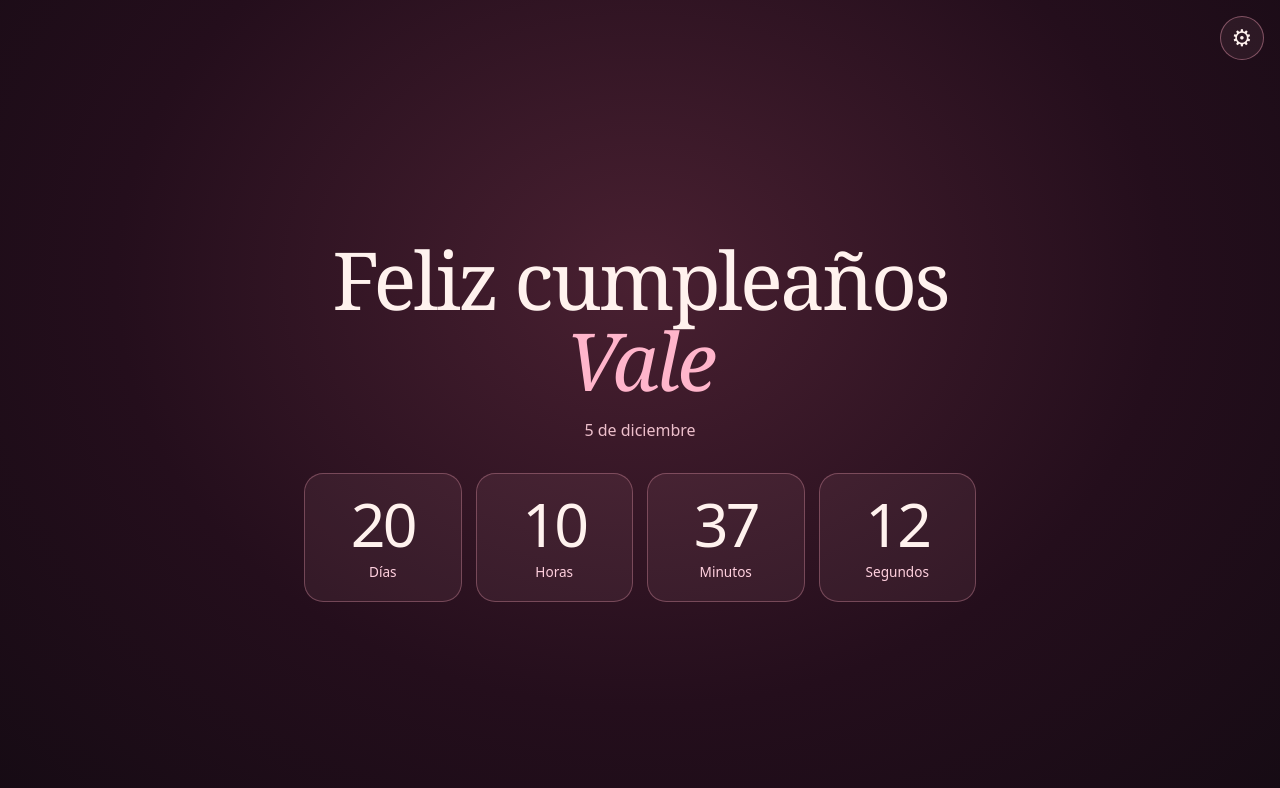
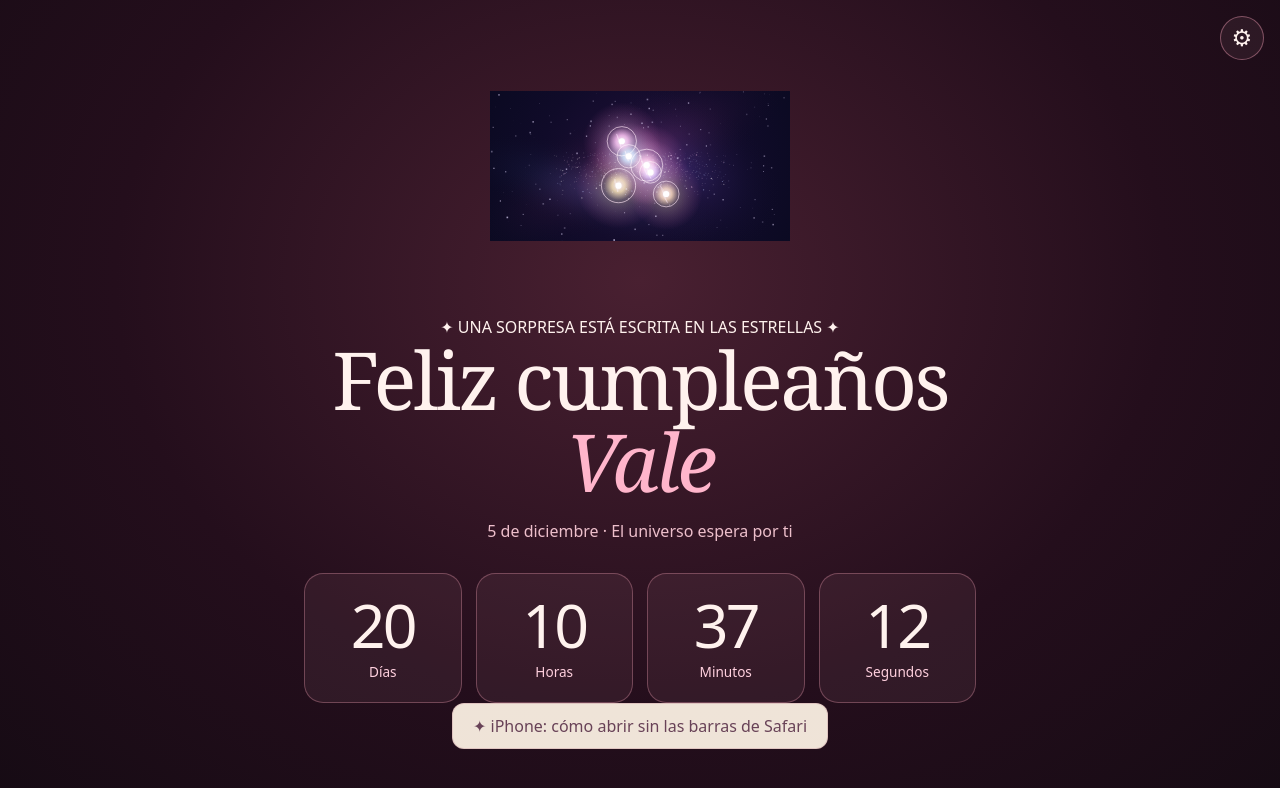
Before and after one commit to lugal3/valeteamo, a React (Vite) app: page / in a window 1280 px wide. Shown: the top 788 px of the page. Built offline with nearby package versions, Linux system fonts and the light colour scheme.

Commit message:
feat(cosmos): wire LP playtests and post-countdown gift journey

```diff
--- a/src/BirthdayCountdown.tsx
+++ b/src/BirthdayCountdown.tsx
@@ -1,5 +1,8 @@
-import {useEffect,useRef,useState,type FormEvent,type ReactNode} from 'react';
+import {lazy,Suspense,useEffect,useRef,useState,type FormEvent,type ReactNode} from 'react';
+import {CosmosCanvas} from './experience/CosmosCanvas';
 import './birthday-countdown.css';
+
+const CosmosExperience=lazy(()=>import('./experience/CosmosExperience'));
 
 // Medianoche del 5 de diciembre de 2026 en Santiago de Chile.
 const opensAt = Date.parse('2026-12-05T00:00:00-03:00');
@@ -7,6 +10,8 @@ const remaining = () => Math.max(0,Math.ceil((opensAt-Date.now())/1000));
 
 export function BirthdayCountdown({children}:{children:ReactNode}){
  const [entered,setEntered]=useState(false);
+ const [giftLaunched,setGiftLaunched]=useState(false);
+ const [installOpen,setInstallOpen]=useState(false);
  const [seconds,setSeconds]=useState(remaining);
  const [code,setCode]=useState('');
  const [invalid,setInvalid]=useState(false);
@@ -39,6 +44,7 @@ export function BirthdayCountdown({children}:{children:ReactNode}){
  }
 
  if(entered)return children;
+ if(giftLaunched)return <Suspense fallback={<main className="birthday-countdown" role="status">Abriendo el universo…</main>}><CosmosExperience startAt="gift" onExit={()=>setEntered(true)} onEnterGame={()=>setEntered(true)}/></Suspense>;
  const parts=[
   ['Días',Math.floor(seconds/86400)],
   ['Horas',Math.floor(seconds/3600)%24],
@@ -47,17 +53,22 @@ export function BirthdayCountdown({children}:{children:ReactNode}){
  ] as const;
 
  return <main className="birthday-countdown">
+  <CosmosCanvas quality="auto"/>
+  <div className="birthday-countdown-shade" aria-hidden="true"/>
   <button className="birthday-admin-toggle" type="button" aria-label="Administración" aria-haspopup="dialog" onClick={openAdmin}>
    <span aria-hidden="true">⚙</span>
   </button>
   <section className="birthday-countdown-content" aria-labelledby="birthday-countdown-title">
+   <span className="birthday-cosmic-label">✦ UNA SORPRESA ESTÁ ESCRITA EN LAS ESTRELLAS ✦</span>
    <h1 id="birthday-countdown-title">Feliz cumpleaños <em>Vale</em></h1>
-   <p><time dateTime="2026-12-05">5 de diciembre</time></p>
+   <p><time dateTime="2026-12-05">5 de diciembre</time> · El universo espera por ti</p>
    {seconds>0?<dl className="birthday-time" role="timer" aria-label="Tiempo para abrir el regalo">
     {parts.map(([label,value])=><div key={label}>
      <dt>{label}</dt><dd>{String(value).padStart(2,'0')}</dd>
     </div>)}
-   </dl>:<button className="birthday-submit" type="button" onClick={()=>setEntered(true)}>Abrir mi sorpresa</button>}
+   </dl>:<button className="birthday-submit" type="button" onClick={()=>setGiftLaunched(true)}>Abrir mi sorpresa</button>}
+   <button className="birthday-iphone-help" type="button" onClick={()=>setInstallOpen(v=>!v)} aria-expanded={installOpen}>✦ iPhone: cómo abrir sin las barras de Safari</button>
+   {installOpen&&<div className="birthday-iphone-panel"><p>1. Abre este enlace en Safari.</p><p>2. Pulsa Compartir → Añadir a pantalla de inicio.</p><p>3. Si aparece, activa «Abrir como app web».</p><p>4. Abre el icono recién creado. La experiencia visual funciona en vertical.</p></div>}
   </section>
   <dialog ref={dialog} className="birthday-admin" aria-labelledby="birthday-admin-title">
    <form onSubmit={enterAdmin}>
--- a/src/PlaytestMenu.tsx
+++ b/src/PlaytestMenu.tsx
@@ -2,11 +2,16 @@ import {useEffect,useState} from 'react';
 import {HOUSE_TRIALS,type HouseTrial,type HouseTrialId} from './lab/house-trials';
 import './playtest-menu.css';
 
-type MenuAction='house'|'rescue'|'arcade'|'classic'|'story'|HouseTrialId;
+type MenuAction='cosmos-countdown'|'cosmos-gift'|'cosmos-galaxy'|'house'|'rescue'|'arcade'|'classic'|'story'|HouseTrialId;
 type MenuCard={id:MenuAction;title:string;description:string};
 
 const trialCard=(id:HouseTrialId):MenuCard=>({id,...HOUSE_TRIALS[id]});
 const groups:{title:string;cards:MenuCard[]}[]=[
+ {title:'Cumpleaños · experiencia cósmica',cards:[
+  {id:'cosmos-countdown',title:'✦ Contador y colores',description:'Prueba el contador real, las animaciones y la apertura sin esperar al 5 de diciembre.'},
+  {id:'cosmos-gift',title:'♡ Regalo animado',description:'Abre la caja de regalo y observa la transición hacia el universo.'},
+  {id:'cosmos-galaxy',title:'✧ Galaxia y constelaciones',description:'Explora estrellas, seis recuerdos, cartas, misterio y el final. Incluye ajustes de paleta.'}
+ ]},
  {title:'Casa 3D',cards:[
   {id:'house',title:'Casa 3D',description:'Empieza con la entrada por la ventana. Explora las dos plantas y sigue el recorrido del rescate desde el principio.'},
   trialCard('bedroom'),trialCard('arrival'),trialCard('basement')
--- a/src/StoryApp.tsx
+++ b/src/StoryApp.tsx
@@ -1,4 +1,4 @@
-import {useCallback,useEffect,useRef,useState,type ComponentType} from 'react';
+import {lazy,Suspense,useCallback,useEffect,useRef,useState,type ComponentType} from 'react';
 import {CHARACTERS,type CharacterId} from './characters';
 import {CONTENT_IS_SAMPLE,STORY,type MemoryPhoto} from './story-content';
 import {advance,goTo,initialProgress,readProgress,writeProgress,type StoryProgress} from './story-progress';
@@ -11,6 +11,8 @@ import {PlaytestHouse,PlaytestMenu} from './PlaytestMenu';
 import type {HouseTrialId} from './lab/house-trials';
 import './story.css';
 import {stopWelcomeMelody} from './demo/welcome-melody';
+
+const CosmosExperience=lazy(()=>import('./experience/CosmosExperience'));
 
 function Portrait({character}:{character:CharacterId}){
  return <span className="kitty-reference-portrait" aria-hidden="true" style={{backgroundImage:`url(${new URL(`./sprites/${character}-reference-sheet.png`,document.baseURI).href})`}}/>;
@@ -34,10 +36,11 @@ export function StoryApp({ClassicApp}:{ClassicApp:ComponentType}){
  const container=useRef<HTMLDivElement>(null);
  const audio=useRef<Sound>(new Sound());
  const [progress,setProgress]=useState<StoryProgress>(()=>readProgress(STORY.length));
- const [screen,setScreen]=useState<'splash'|'cover'|'story'|'game'|'classic'|'rescue'|'tests'|'arcade'>('splash');
+ const [screen,setScreen]=useState<'splash'|'cover'|'story'|'game'|'classic'|'rescue'|'tests'|'arcade'|'cosmos'>('splash');
  const [demoEntry,setDemoEntry]=useState<'garden'|'abduction'|'trail'|'house'|'drawer'|'lock'|'rescue'|'mirror'>('garden');
  const [demoTrial,setDemoTrial]=useState(false);const [saved,setSaved]=useState(progress.started);const [storageOK,setStorageOK]=useState(true);
  const [houseTrial,setHouseTrial]=useState<HouseTrialId|null>(null);
+ const [cosmosEntry,setCosmosEntry]=useState<'countdown'|'gift'|'galaxy'>('countdown');
  const closeHouseTrial=useCallback(()=>setHouseTrial(null),[]);
  const [audioNotice,setAudioNotice]=useState('');
  const [comicOpen,setComicOpen]=useState(false);
@@ -57,11 +60,14 @@ export function StoryApp({ClassicApp}:{ClassicApp:ComponentType}){
  const unlockAudio=()=>{if(!progress.muted)tryAudio();};
  const openDemo=(entry:typeof demoEntry,trial:boolean)=>{setDemoEntry(entry);setDemoTrial(trial);audio.current.destroy();stopWelcomeMelody();setScreen('rescue');};
  if(screen==='splash')return <Splash muted={progress.muted} onStart={()=>{if(!progress.muted)tryAudio(true);setScreen('cover');}}/>;
+ if(screen==='cosmos')return <Suspense fallback={<main role="status" style={{display:'grid',placeItems:'center',background:'#0a0719',color:'#ffddf1'}}>Preparando las estrellas…</main>}><CosmosExperience preview startAt={cosmosEntry} onExit={()=>setScreen('tests')} onEnterGame={()=>setScreen('tests')}/></Suspense>;
  if(screen==='rescue')return <RescueDemo key={demoEntry+(demoTrial?'-trial':'-story')} entry={demoEntry} test={demoTrial} onExit={()=>{setScreen(demoTrial?'tests':'cover');if(!demoTrial)unlockAudio();}}/>;
  if(screen==='tests')return houseTrial?<PlaytestHouse id={houseTrial} onExit={closeHouseTrial}/>:<PlaytestMenu
   onExit={()=>{unlockAudio();setScreen('cover');}}
   onSelect={id=>{
    switch(id){
+    case 'cosmos-countdown':case 'cosmos-gift':case 'cosmos-galaxy':
+     setCosmosEntry(id==='cosmos-gift'?'gift':id==='cosmos-galaxy'?'galaxy':'countdown');setScreen('cosmos');break;
     case 'house':openDemo('house',true);break;
     case 'rescue':openDemo('garden',true);break;
     case 'arcade':unlockAudio();setScreen('arcade');break;
```
